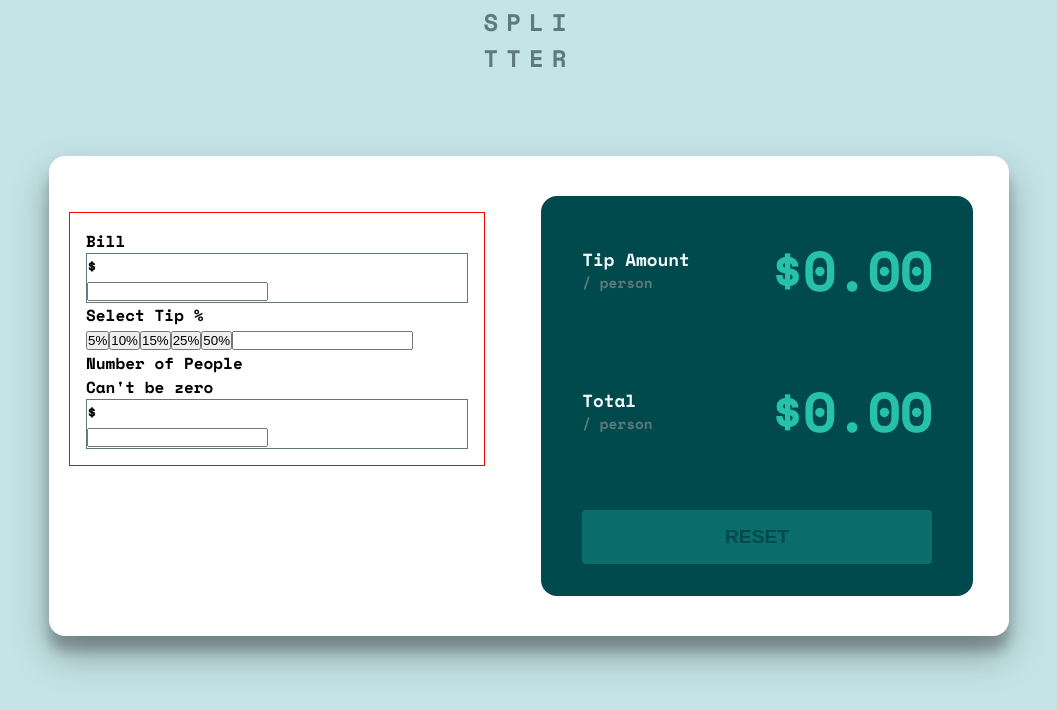
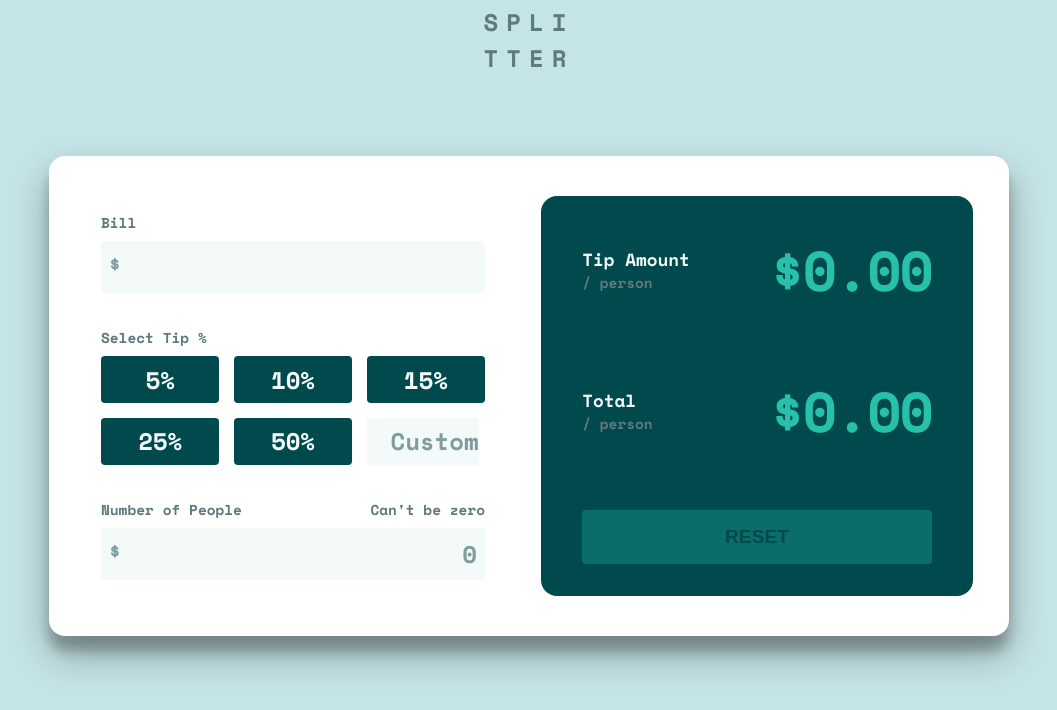
Before and after one commit to Brunno-DaSilva/tip-calculator, a React (Create React App) app: page / in a window 1280 px wide. Shown: the top 710 px of the page, without its empty margins (111-1168 px from the left). Built offline with nearby package versions, Linux system fonts and the light colour scheme.

Commit message:
FINISHED: first desktop stylen

```diff
--- a/src/Components/UserInput/UserInput.css
+++ b/src/Components/UserInput/UserInput.css
@@ -10,25 +10,113 @@
   width: 50%;
   /*Using calc to fix padding issue
   just  remove  the sum of padding and margin
-
   */
   height: calc(100% - 2.5rem - 2.5rem);
   margin: auto;
 }
 
 .input_value__main {
-  border: 1px solid red;
   box-sizing: border-box;
   /*Using calc to fix padding issue*/
   width: calc(100% - 2rem - 2rem);
+  height: 100%;
   padding: 1rem;
-  margin: 1rem;
   display: flex;
   flex-direction: column;
+  justify-content: space-between;
+  margin: auto;
+}
+.input_value__bill,
+.input_value__tip,
+.input_value__people {
+  display: flex;
+  flex-direction: column;
+  gap: 0.5rem;
+}
+.bill__title,
+.tip__title,
+.people__title {
+  font-size: 0.9rem;
+  color: var(--dark-cyan);
+}
+
+.people__title {
+  display: flex;
   justify-content: space-between;
 }
 
 .bill__input_main,
 .people__input_main {
-  border: 1px solid var(--dark-cyan);
+  display: flex;
+  justify-content: space-between;
+  background-color: var(--very-light-grayish-cyan);
+  border-radius: 0.25rem;
+  padding: 0.5rem;
 }
+.bill__input_dollar p,
+.people__input_dollar p {
+  font-size: 1.2rem;
+  color: var(--dark-grayish-cyan);
+}
+
+.bill__input_dollar input,
+.people__input_dollar input {
+  font-family: var(--ff-primary);
+  font-size: 1.5rem;
+  text-align: right;
+  color: var(--very-dark-cyan);
+  font-weight: 700;
+  border: none;
+  outline: none;
+  background-color: transparent;
+}
+
+.tip__select input {
+  font-family: var(--ff-primary);
+  background-color: var(--very-light-grayish-cyan);
+}
+
+.tip__select {
+  display: grid;
+  grid-template-columns: 1fr 1fr 1fr;
+  gap: 0.9rem;
+}
+.tip__select--btn,
+.tip__select--input {
+  grid-column: span 1;
+}
+.tip__select--input {
+  max-width: 7rem;
+  font-size: 1.5rem;
+  text-align: right;
+  color: var(--very-dark-cyan);
+  font-weight: 700;
+  border: none;
+  outline: none;
+  background-color: transparent;
+}
+.tip__select--input::placeholder {
+  max-width: 7rem;
+  font-family: var(--ff-primary);
+  font-size: 1.5rem;
+  text-align: right;
+  color: var(--dark-grayish-cyan);
+  font-weight: 700;
+  border: none;
+  outline: none;
+  background-color: transparent;
+}
+
+.people__input_dollar ::placeholder {
+  color: var(--dark-grayish-cyan);
+}
+
+.tip__select--btn {
+  font-size: 1.5rem;
+  font-family: var(--ff-primary);
+  color: var(--very-light-grayish-cyan);
+  background-color: var(--very-dark-cyan);
+  border: none;
+  border-radius: 0.25rem;
+  padding: 0.35rem 0;
+}
--- a/src/Components/UserInput/UserInput.jsx
+++ b/src/Components/UserInput/UserInput.jsx
@@ -61,7 +61,12 @@ const UserInput = () => {
                   {tip.percentage}%
                 </button>
               ) : (
-                <input id={tip.id} type="text" />
+                <input
+                  className="tip__select--input"
+                  id={tip.id}
+                  type="text"
+                  placeholder="Custom"
+                />
               )
             )}
           </div>
@@ -76,7 +81,7 @@ const UserInput = () => {
               <p>$</p>
             </div>
             <div className="people__input_dollar">
-              <input type="text" />
+              <input type="text" placeholder="0" />
             </div>
           </div>
         </div>
```
